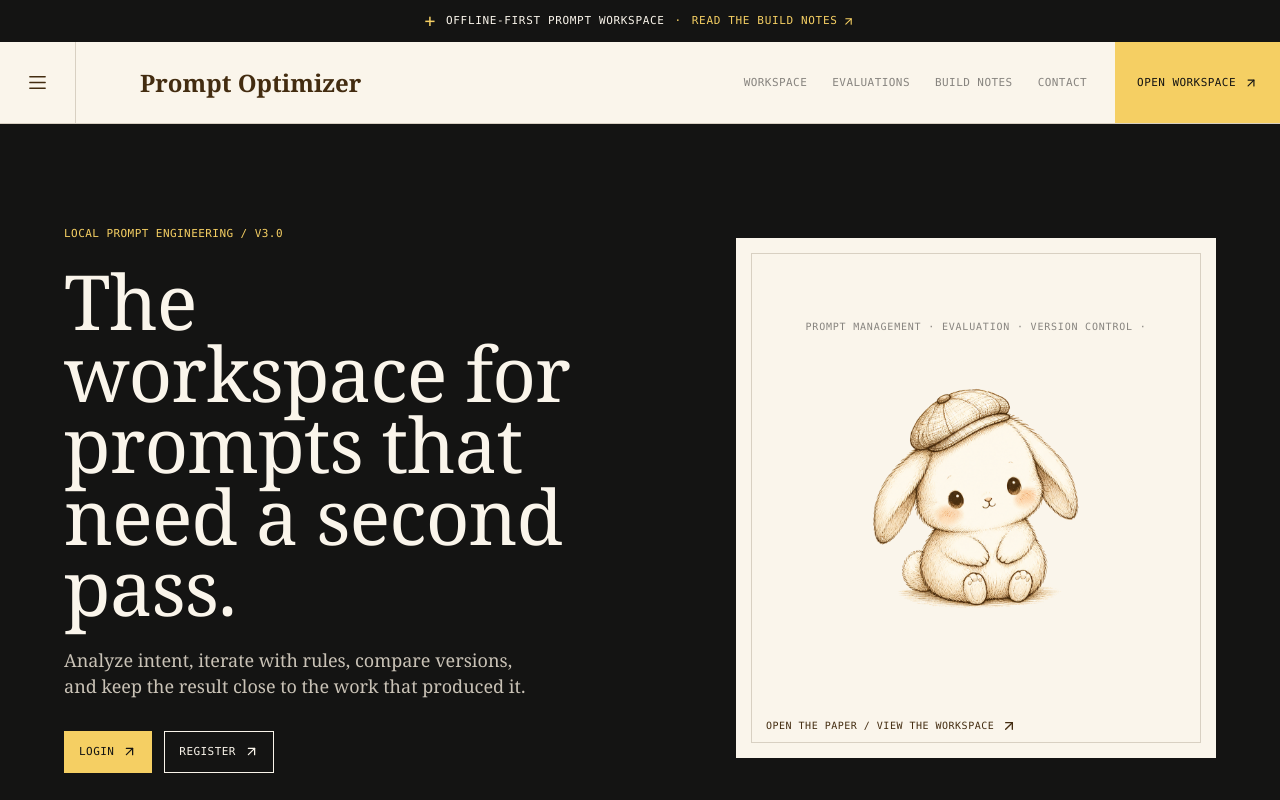
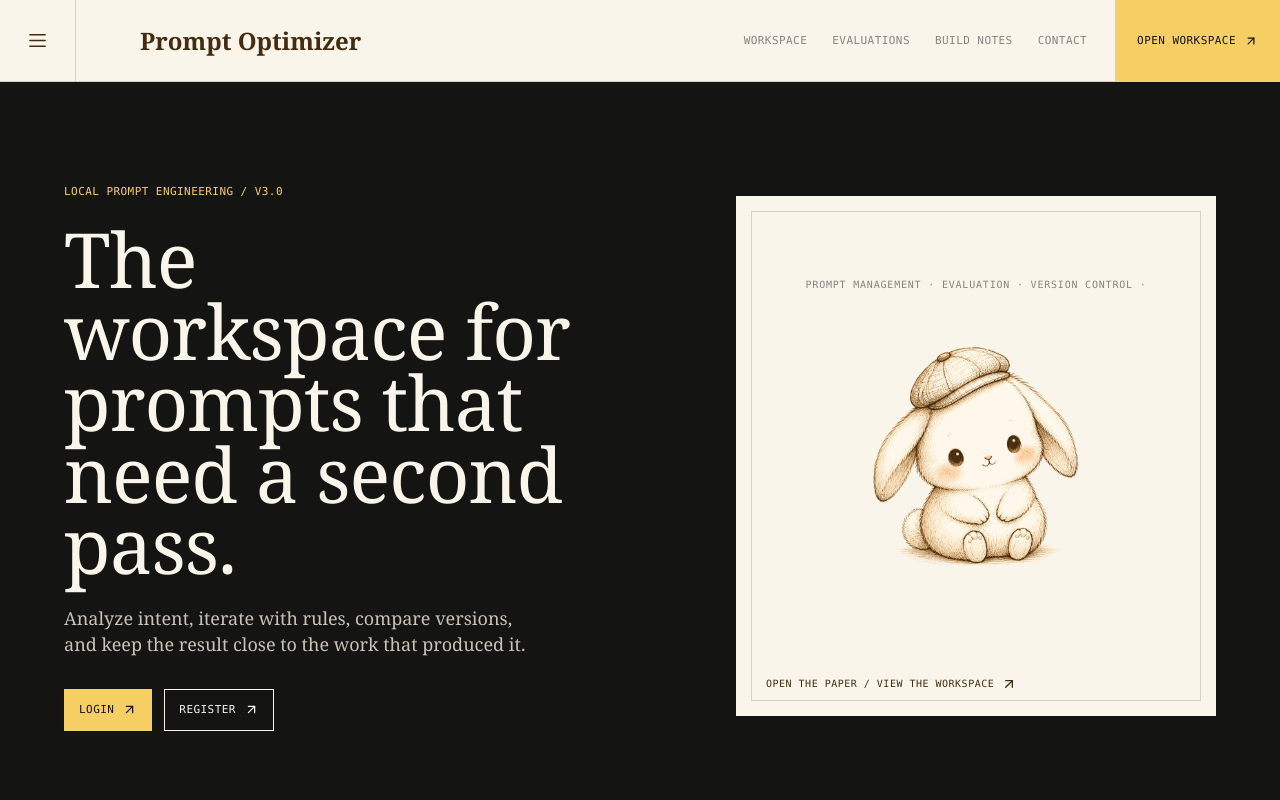
Before and after one commit to ch060619/prompt-optimizer, a React (Vite) app in the folder frontend/: page / in a window 1280 px wide. Shown: the top 800 px of the page. Built offline with nearby package versions, Linux system fonts and the light colour scheme.

Commit message:
fix: remove top activity bar from all pages

```diff
--- a/frontend/src/components/SiteShell.tsx
+++ b/frontend/src/components/SiteShell.tsx
@@ -89,24 +89,12 @@ export function SiteShell({ children, authenticated = false, isWorkspace = false
 
   return (
     <div className="site-frame" ref={frameRef}>
-      <ActivityBar />
       <SiteHeader authenticated={authenticated} isWorkspace={isWorkspace} menuOpen={menuOpen} menuButtonRef={menuButtonRef} onMenuToggle={() => setMenuOpen((open) => !open)} onSignOut={onSignOut} />
       <div className="site-content">
         {showSharedRabbit ? <SharedRabbit /> : null}
         {children}
       </div>
       {menuOpen ? <SiteMenu menuRef={menuRef} onClose={() => setMenuOpen(false)} /> : null}
-    </div>
-  );
-}
-
-function ActivityBar() {
-  return (
-    <div className="activity-bar" role="status">
-      <span className="activity-mark" aria-hidden="true">+</span>
-      <span>OFFLINE-FIRST PROMPT WORKSPACE</span>
-      <span className="activity-separator" aria-hidden="true">·</span>
-      <a href="/blog">READ THE BUILD NOTES <ArrowUpRight size={13} aria-hidden="true" /></a>
     </div>
   );
 }
--- a/frontend/src/styles.css
+++ b/frontend/src/styles.css
@@ -69,25 +69,6 @@ button:focus-visible, a:focus-visible, input:focus-visible, textarea:focus-visib
 .reveal-on-scroll { will-change: opacity, transform; }
 
 .site-frame { min-height: 100vh; overflow: clip; }
-
-.activity-bar {
-  align-items: center;
-  background: var(--black);
-  color: var(--paper);
-  display: flex;
-  font: 11px/1.2 var(--mono);
-  gap: 10px;
-  justify-content: center;
-  letter-spacing: 0.06em;
-  min-height: 42px;
-  padding: 9px var(--gutter);
-  text-align: center;
-  text-transform: uppercase;
-}
-
-.activity-bar a { align-items: center; color: var(--gold); display: inline-flex; gap: 5px; }
-.activity-mark { color: var(--gold); font-size: 18px; line-height: 0.6; }
-.activity-separator { color: var(--gold); }
 
 .site-header {
   align-items: stretch;
@@ -206,8 +187,6 @@ pre { background: var(--black); color: var(--paper); font: 13px/1.55 var(--mono)
 
 @media (max-width: 700px) {
   :root { --gutter: 24px; }
-  .activity-bar { justify-content: flex-start; overflow: hidden; white-space: nowrap; }
-  .activity-bar > span:nth-child(2), .activity-separator { display: none; }
   .site-header { min-height: 68px; }
   .site-logo { font-size: 20px; padding: 0 18px; }
   .header-action { font-size: 10px; padding: 0 12px; }
```
Also changed, not shown: 1 other file (tests, documents, lock files or other folders).
